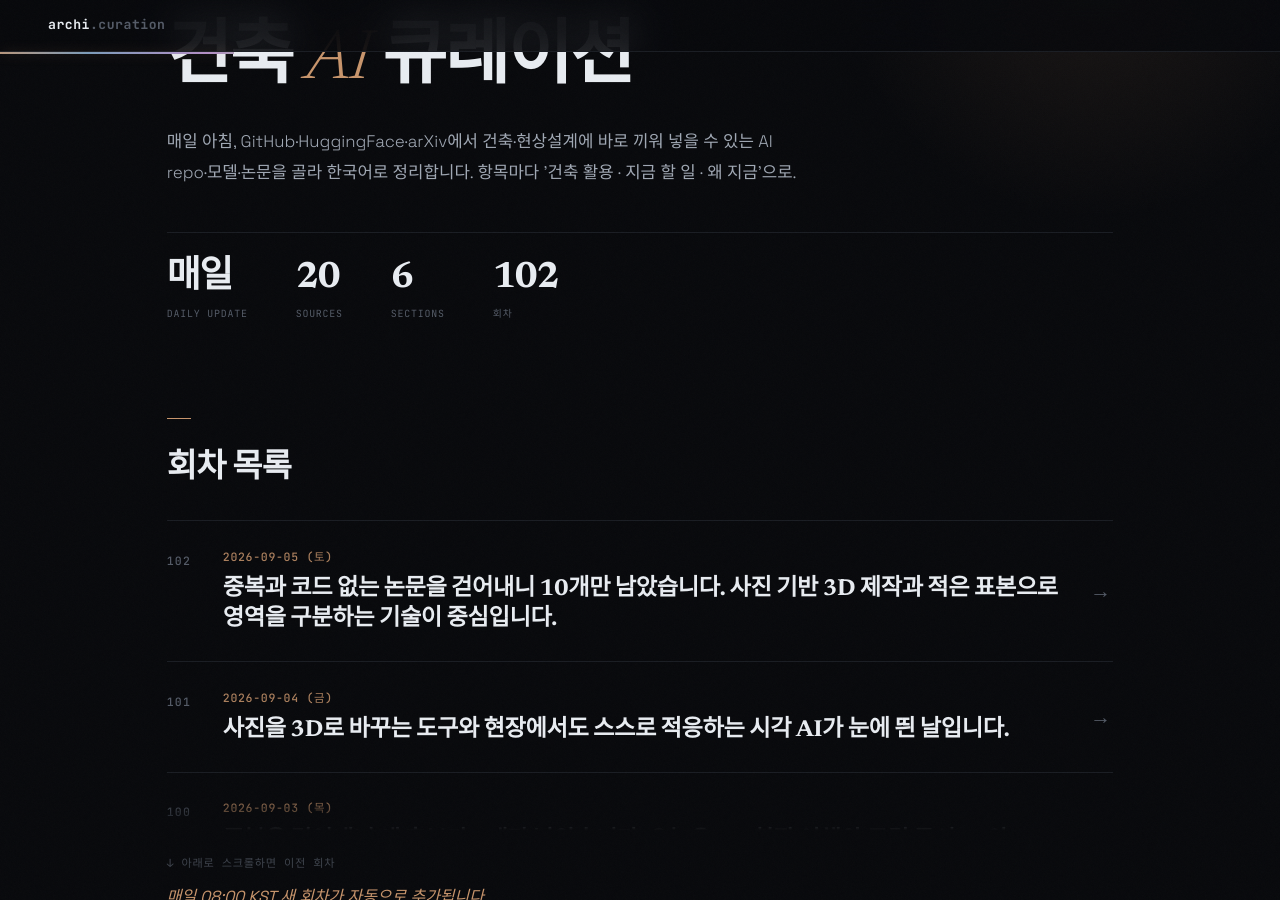
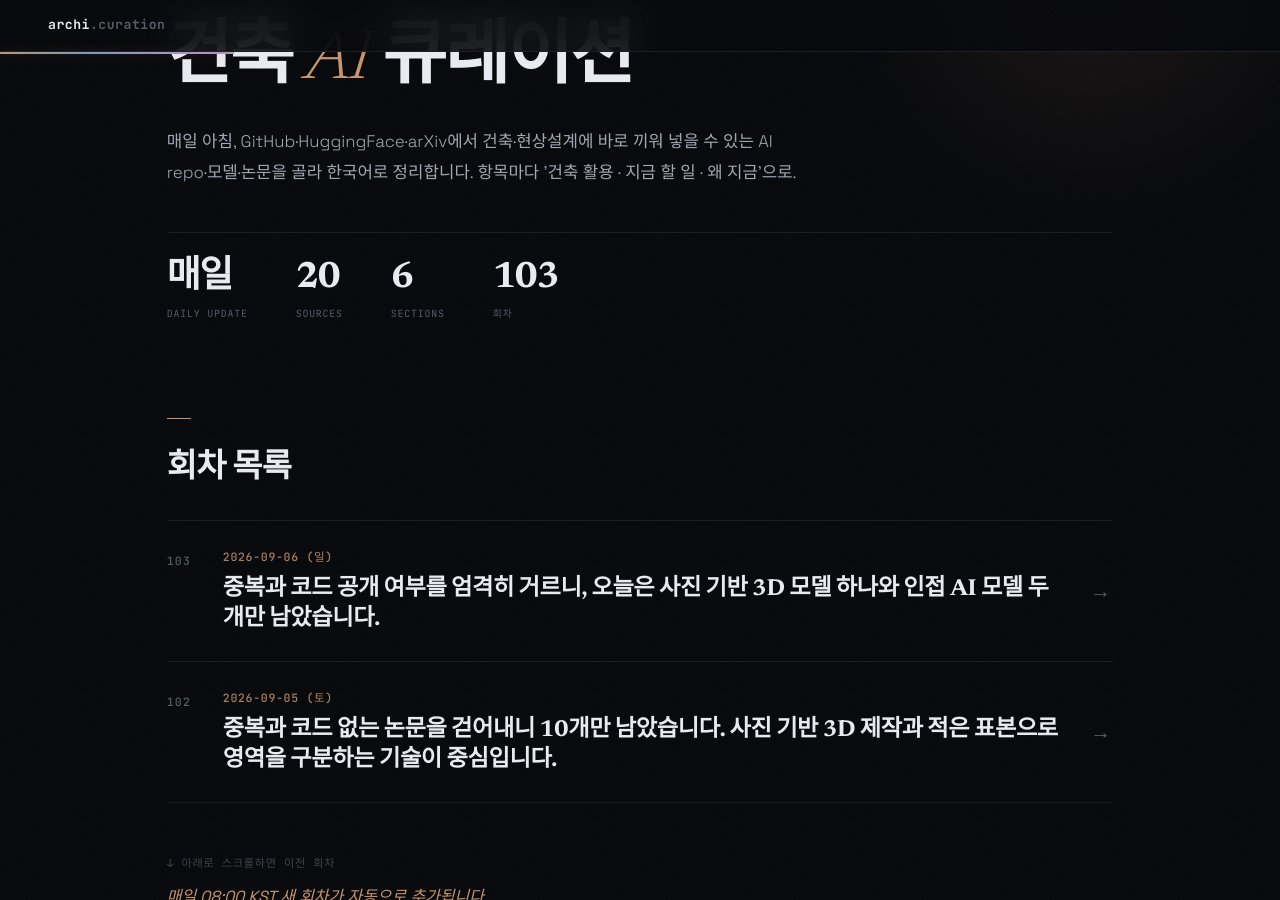
Before and after one commit to ghkch5gh-jpg/ainews-curation, a Jekyll site: the page built from index.md, in a window 1280 px wide and 900 px high, scrolled down 190 px. Built offline with Jekyll 4.4.1, drawn with Linux system fonts in a browser that asks for light colours; some web fonts are replaced.

Commit message:
daily: 2026-09-06

```diff
--- /dev/null
+++ b/2026-09-06_일.md
@@ -0,0 +1,60 @@
+---
+title: 2026-09-06 (일)
+eyebrow: ARCH · AI CURATION
+hero_title: "2026 · 09 · 06 <em>(일)</em>"
+description: "중복과 코드 공개 여부를 엄격히 거르니, 오늘은 사진 기반 3D 모델 하나와 인접 AI 모델 두 개만 남았습니다."
+summary: 중복과 코드 공개 여부를 엄격히 거르니, 오늘은 사진 기반 3D 모델 하나와 인접 AI 모델 두 개만 남았습니다.
+---
+
+<div class="news">
+<section class="news-flow-sec reveal"><h2 class="news-flow__t">이번 회차 흐름</h2><div class="news-flow"><p>안녕하세요! 오늘 수집분은 겉보기보다 건축가가 바로 써볼 만한 자료가 적었습니다. 새 논문들은 흥미로웠지만 공개된 코드가 없었고, 주요 BIM·Rhino·3D 도구는 최근 회차와 겹쳤어요. 조건을 모두 통과한 자료 중에서는 사진을 3D 장면으로 바꾸는 AnySplat이 가장 눈에 띕니다. 나머지 두 모델은 건축 전용이 아니어서 아이디어 검토용으로만 골랐습니다.</p></div></section>
+<section class="news-sec">
+<h2 class="news-sec__t">오늘의 헤드라인</h2>
+<article class="ni reveal">
+  <header class="ni__h">
+    <span class="ni__n">01</span>
+    <a class="ni__t" href="https://huggingface.co/lhjiang/anysplat" target="_blank" rel="noopener">사진으로 공간을 3D 장면으로 만드는 AnySplat <span class="ni__arrow">↗</span></a>
+    <span class="ni__tr"><span class="ni__src">HuggingFace</span><span class="ni__score">7/10</span></span>
+  </header>
+  <p class="ni__body">AnySplat은 제약 없이 촬영된 이미지로 3D Gaussian Splatting 결과를 만드는 이미지-to-3D 모델입니다. 다만 발췌문만으로 결과물을 자유롭게 둘러볼 수 있는지, 정확한 BIM 부재나 치수 정보를 제공하는지는 확인되지 않습니다. 설계 모델보다는 3D 공간 표현을 시험하는 용도로 검토해야 합니다.</p>
+  <ul class="ni__pts"><li>사진 기반 3D 재구성 모델</li><li>현장과 기존 건물의 공간감 확인에 활용 가능</li><li>정확한 BIM·법규 검토용 모델은 아님</li></ul>
+  <div class="ni__meta">
+    <div class="ni__row"><dt>얻는 것</dt><dd>현장 사진을 3D 공간 표현으로 변환하는 실험에 활용할 수 있지만, Rhino 모델 제작이나 동선 검토에 적합한지는 추가 확인이 필요합니다.</dd></div>
+    <div class="ni__row ni__row--do"><dt>지금 할 일</dt><dd><p class="ni__do-text">https://huggingface.co/lhjiang/anysplat의 Quick Start에서 입력 형식과 실행 방법을 먼저 확인하세요.</p></dd></div>
+    <div class="ni__row ni__row--why"><dt>왜 지금</dt><dd>사진 기반 3D 재구성은 표현용 데모를 넘어 기존 공간을 기록하고 설계안을 비교하는 재료로 이동하고 있습니다.</dd></div>
+  </div>
+  <footer class="ni__f"><span class="ni__verified">✓ 원문 대조</span><a class="ni__story" href="https://huggingface.co/lhjiang/anysplat" target="_blank" rel="noopener">스토리 →</a></footer>
+</article>
+<article class="ni reveal">
+  <header class="ni__h">
+    <span class="ni__n">02</span>
+    <a class="ni__t" href="https://huggingface.co/OpenVDN/vdn-minimax-h3" target="_blank" rel="noopener">영상 초안을 만드는 OpenVDN 모델 <span class="ni__arrow">↗</span></a>
+    <span class="ni__tr"><span class="ni__src">HuggingFace</span><span class="ni__score">3/10</span></span>
+  </header>
+  <p class="ni__body">vdn-minimax-h3는 텍스트-to-비디오 모델입니다. 건축 전용 모델이거나 CAD·BIM을 직접 읽는다는 근거는 발췌문에서 확인되지 않습니다. 재료감이나 시간대가 다른 건축 장면 제작에 활용할 수 있는지도 실제 예제로 검증해야 합니다.</p>
+  <ul class="ni__pts"><li>글을 바탕으로 영상을 만드는 모델</li><li>건축 모델의 치수와 형상을 보존한다고 볼 수 없음</li><li>분위기와 연출 방향을 찾는 용도에 가까움</li></ul>
+  <div class="ni__meta">
+    <div class="ni__row"><dt>얻는 것</dt><dd>텍스트로 영상을 생성하는 모델이지만, 야간 경관이나 진입 장면 제작 및 설계 검증에 적합한지는 발췌문만으로 판단할 수 없습니다.</dd></div>
+    <div class="ni__row ni__row--do"><dt>지금 할 일</dt><dd><p class="ni__do-text">https://huggingface.co/OpenVDN/vdn-minimax-h3의 사용 안내와 라이선스 조건을 확인한 뒤 Diffusers 예제로 실행 가능 여부를 검토하세요.</p></dd></div>
+    <div class="ni__row ni__row--why"><dt>왜 지금</dt><dd>영상 생성 모델이 자주 갱신되면서 현상설계 발표의 장면 구성도 더 이른 단계에서 시험할 수 있게 됐습니다.</dd></div>
+  </div>
+  <footer class="ni__f"><span class="ni__verified">✓ 원문 대조</span><a class="ni__story" href="https://huggingface.co/OpenVDN/vdn-minimax-h3" target="_blank" rel="noopener">스토리 →</a></footer>
+</article>
+<article class="ni reveal">
+  <header class="ni__h">
+    <span class="ni__n">03</span>
+    <a class="ni__t" href="https://huggingface.co/IFM/K2-Horizon-MoVA-36B-A4B" target="_blank" rel="noopener">로컬 실험 후보인 K2-Horizon 언어 모델 <span class="ni__arrow">↗</span></a>
+    <span class="ni__tr"><span class="ni__src">HuggingFace</span><span class="ni__score">2/10</span></span>
+  </header>
+  <p class="ni__body">K2-Horizon-MoVA-36B-A4B는 대화 형식과 도구 호출 형식을 지원하도록 구성된 모델로 보입니다. 다만 발췌문만으로 일반적인 질의응답 성능이나 IFC·건축법규 처리 능력은 확인할 수 없습니다. 자체 문서 검색이나 설계 설명문 작성에 적합한지도 별도 검증이 필요합니다.</p>
+  <ul class="ni__pts"><li>약 370억 개 규모로 표시된 언어 모델</li><li>건축·BIM 특화 근거는 확인되지 않음</li><li>내부 문서 질의 실험의 비교 대상으로 사용 가능</li></ul>
+  <div class="ni__meta">
+    <div class="ni__row"><dt>얻는 것</dt><dd>사무소 내부 기준서나 설계 지침을 다루는 실험 후보로 검토할 수 있지만, 발췌문에는 정확도와 실행 사양에 관한 근거가 없습니다.</dd></div>
+    <div class="ni__row ni__row--do"><dt>지금 할 일</dt><dd><p class="ni__do-text">https://huggingface.co/IFM/K2-Horizon-MoVA-36B-A4B의 모델 설명서에서 지원 작업, 실행 예제와 메모리 요구량을 먼저 확인하세요.</p></dd></div>
+    <div class="ni__row ni__row--why"><dt>왜 지금</dt><dd>새 언어 모델이 빠르게 늘고 있지만, 건축에서는 규모보다 도면·법규 질문에 근거를 대며 답하는지가 더 중요합니다.</dd></div>
+  </div>
+  <footer class="ni__f"><span class="ni__verified">✓ 원문 대조</span><a class="ni__story" href="https://huggingface.co/IFM/K2-Horizon-MoVA-36B-A4B" target="_blank" rel="noopener">스토리 →</a></footer>
+</article>
+</section>
+<div class="news-outro"><span class="news-outro__t">맺음말</span><p>오늘처럼 항목이 적은 날은 오히려 무엇이 아직 실무 도구가 되지 못했는지 선명하게 보입니다. 특히 공간 계획과 3D 편집 연구는 빠르게 나아가지만, 공개 코드가 따라오는지 차분히 확인할 필요가 있어요.</p></div>
+</div>
--- a/index.md
+++ b/index.md
@@ -10,12 +10,13 @@ stats:
     lbl: "Sources"
   - num: "6"
     lbl: "Sections"
-  - num: "102"
+  - num: "103"
     lbl: "회차"
 ---
 
 ## 회차 목록
 
+- [2026-09-06 (일) — 중복과 코드 공개 여부를 엄격히 거르니, 오늘은 사진 기반 3D 모델 하나와 인접 AI 모델 두 개만 남았습니다.](2026-09-06_일.html)
 - [2026-09-05 (토) — 중복과 코드 없는 논문을 걷어내니 10개만 남았습니다. 사진 기반 3D 제작과 적은 표본으로 영역을 구분하는 기술이 중심입니다.](2026-09-05_토.html)
 - [2026-09-04 (금) — 사진을 3D로 바꾸는 도구와 현장에서도 스스로 적응하는 시각 AI가 눈에 띈 날입니다.](2026-09-04_금.html)
 - [2026-09-03 (목) — 중복을 걷어내니 새 후보가 9개만 남았습니다. 오늘은 3D 현장 이해와 로컬 문서 AI의 가능성을 짚습니다.](2026-09-03_목.html)
```
